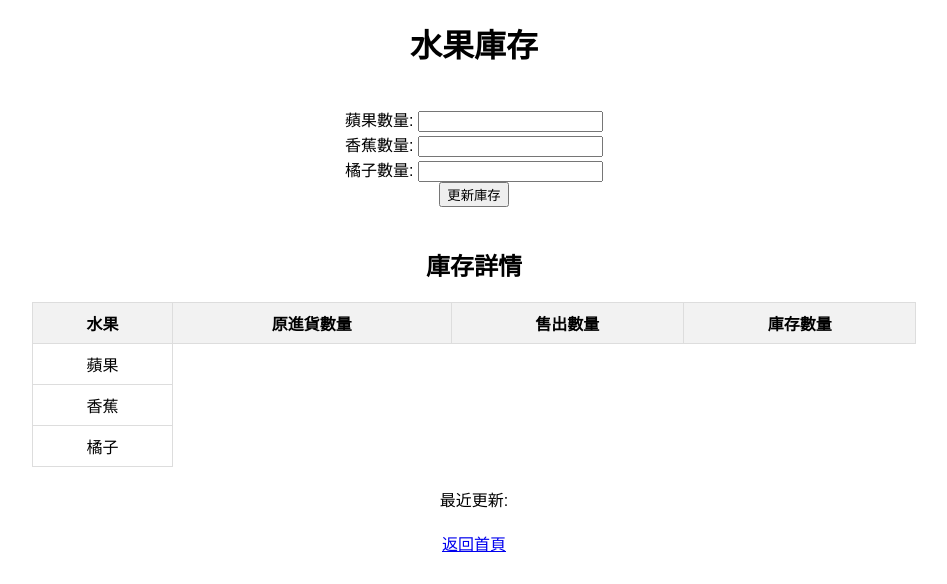
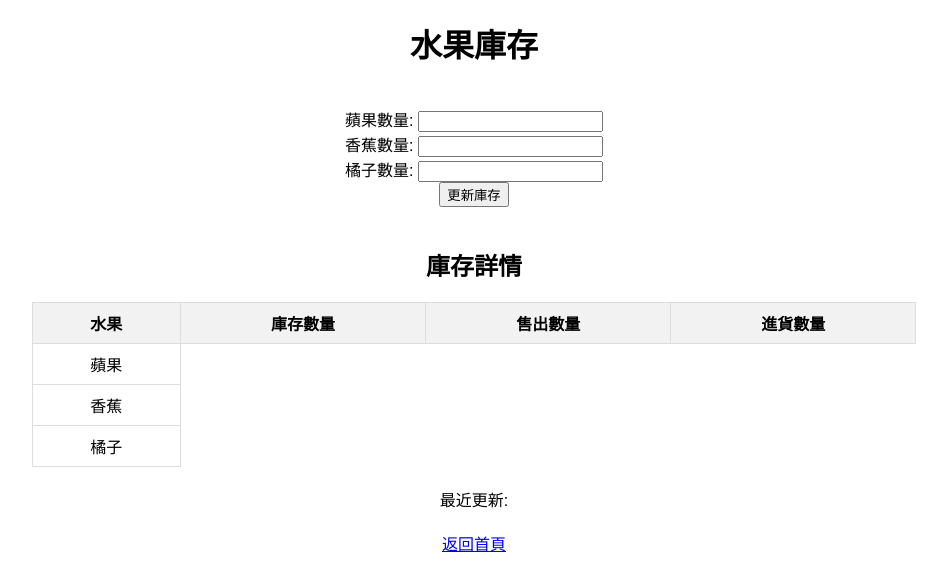
Before and after one commit to alicele-cake/report, a Flask app: page /inventory in a window 1280 px wide. Shown: the top 584 px of the page, without its empty margins (166-1113 px from the left). Run offline with Flask 3, Linux system fonts and the light colour scheme; some libraries are stand-ins or nearby versions.

Commit message:
Update inventory.html
修正錯誤

```diff
--- a/templates/inventory.html
+++ b/templates/inventory.html
@@ -55,9 +55,9 @@
             <thead>
                 <tr>
                     <th>水果</th>
-                    <th>原進貨數量</th>
+                    <th>庫存數量</th>
                     <th>售出數量</th>
-                    <th>庫存數量</th>
+                    <th>進貨數量</th>
                 </tr>
             </thead>
             <tbody>
```
